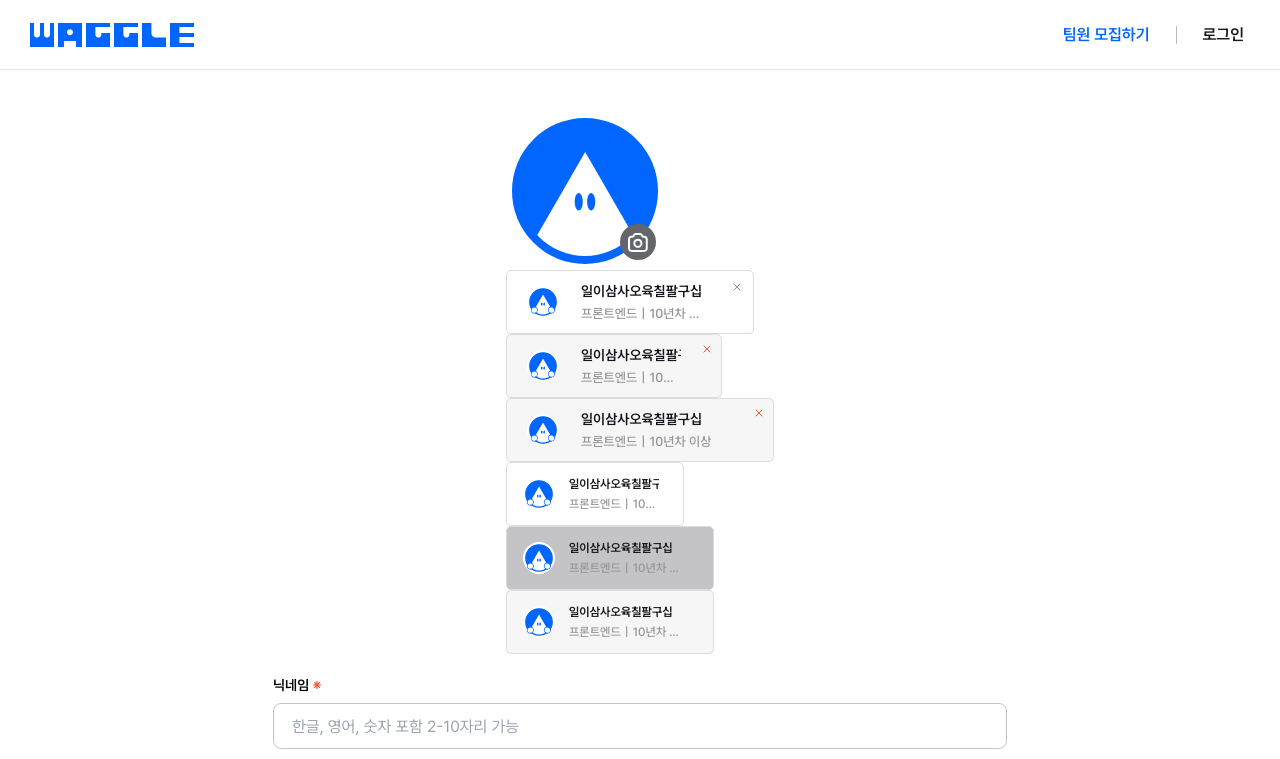
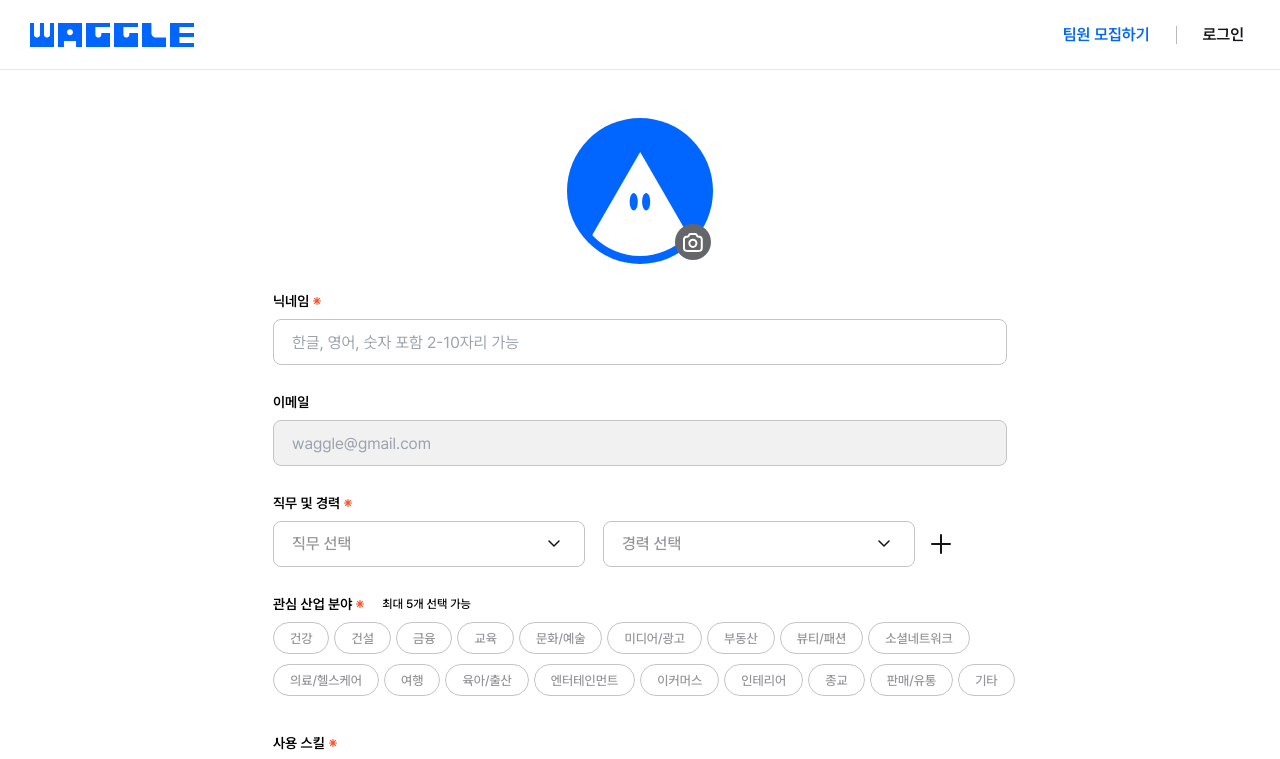
Before and after one commit to Team-Waggle/Frontend, a React (Vite) app: page /profile in a window 1280 px wide. Shown: the top 759 px of the page. Built offline with nearby package versions, Linux system fonts and the light colour scheme.

Commit message:
chore: 테스트 코드 미삭제 확인

```diff
--- a/src/pages/Profile.tsx
+++ b/src/pages/Profile.tsx
@@ -53,12 +53,6 @@ const Profile = () => {
     <div className="flex w-[1200px] flex-col items-center">
       <div className="mb-[20px] mt-[42px]">
         <ProfileIcon size="lg" type="edit" />
-        <ProfileChip type="default" name="일이삼사오육칠팔구십" jobRole="프론트엔드" yearCount="10년차 이상" state="default" size="xl" />
-        <ProfileChip type="default" name="일이삼사오육칠팔구십" jobRole="프론트엔드" yearCount="10년차 이상" state="hover" size="md" />
-        <ProfileChip type="default" name="일이삼사오육칠팔구십" jobRole="프론트엔드" yearCount="10년차 이상" state="active" size="xs" />
-        <ProfileChip type="control" name="일이삼사오육칠팔구십" jobRole="프론트엔드" yearCount="10년차 이상" state="default" size="xl" />
-        <ProfileChip type="control" name="일이삼사오육칠팔구십" jobRole="프론트엔드" yearCount="10년차 이상" state="hover" size="md" />
-        <ProfileChip type="control" name="일이삼사오육칠팔구십" jobRole="프론트엔드" yearCount="10년차 이상" state="disabled" size="xs" />
       </div>
 
       <div className="flex w-[734px] flex-col items-start gap-[26px]">
```
